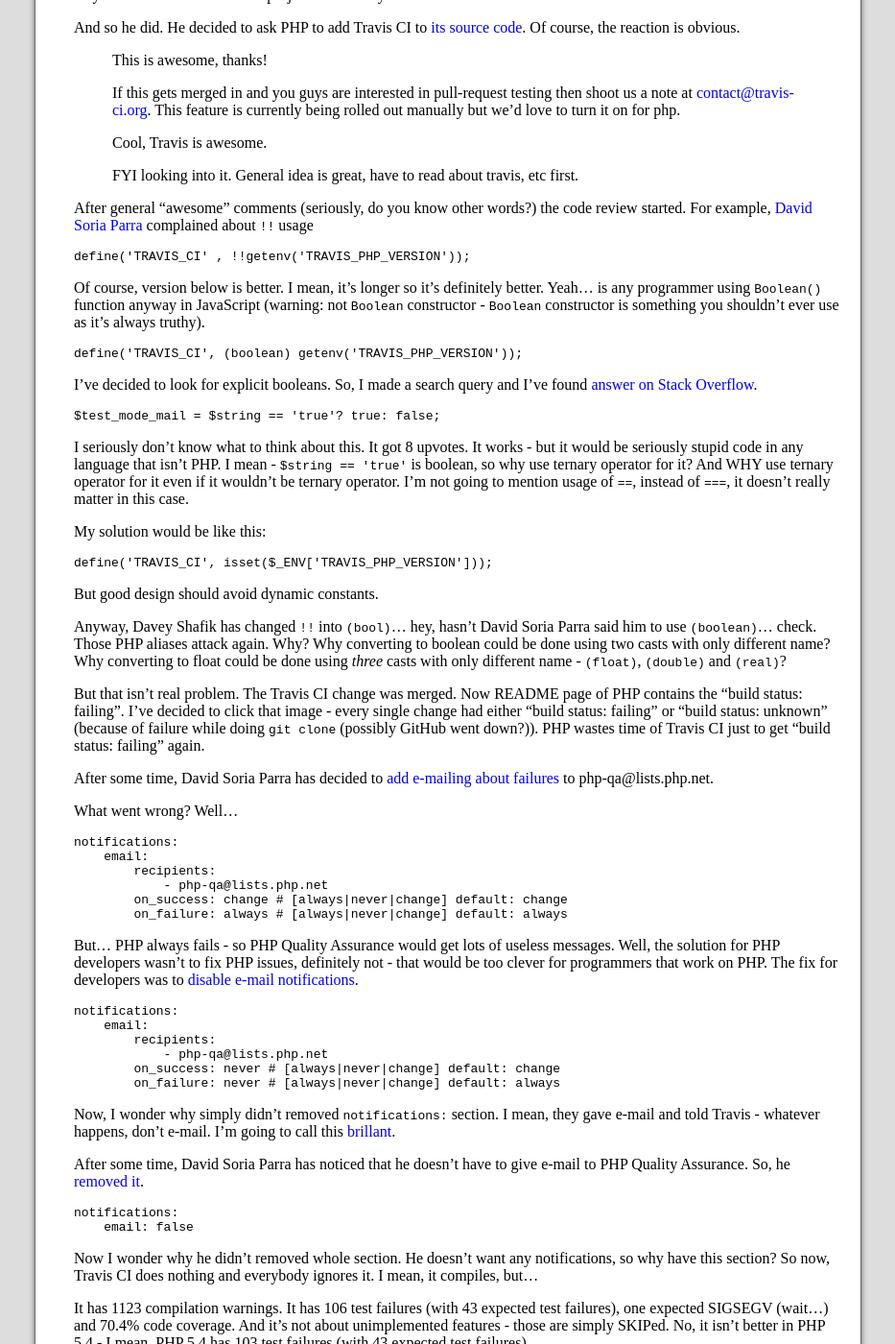
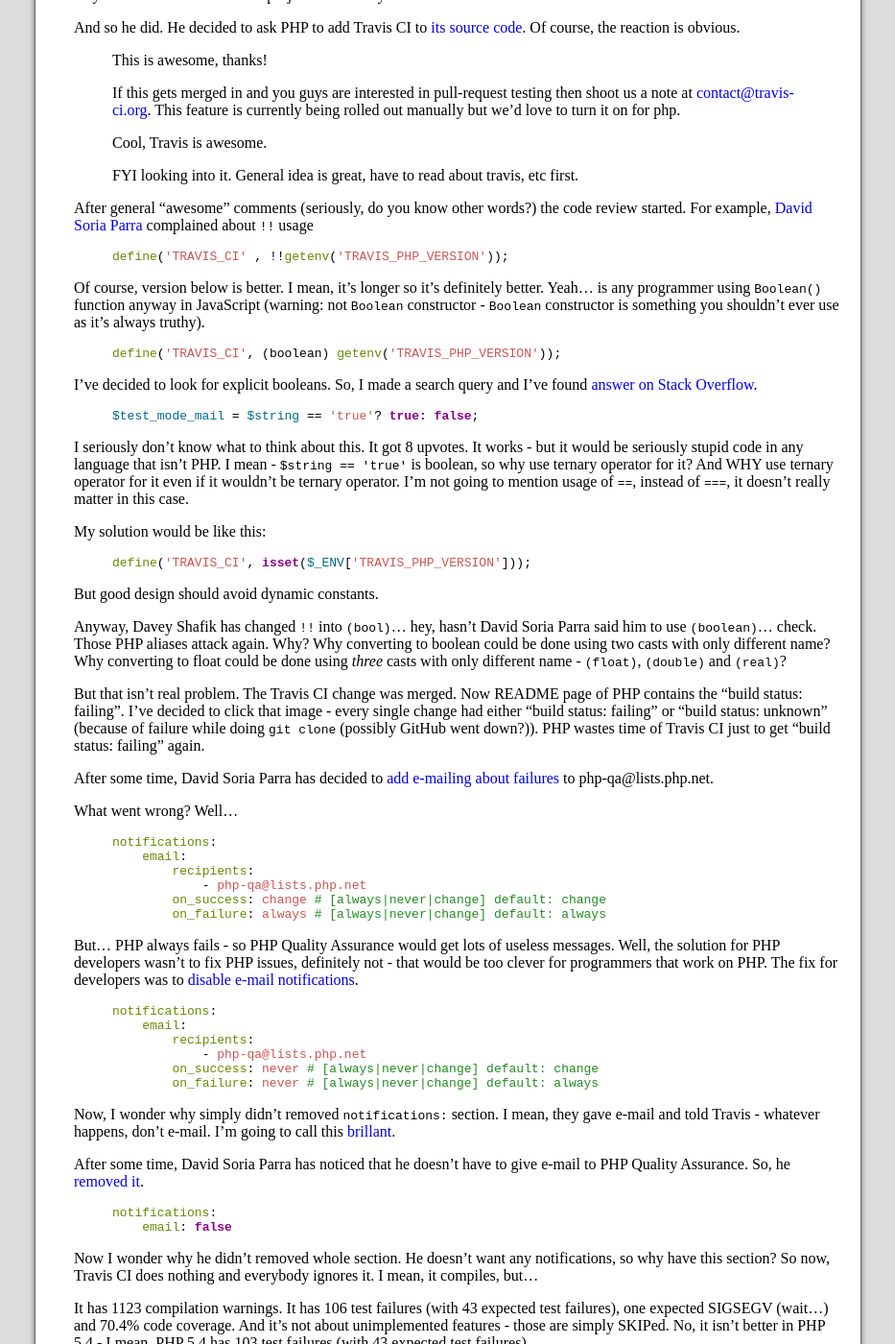
Before and after one commit to KamilaBorowska/old-xfix.github.io, a Jekyll site: the page built from _posts/2012-10-21-travis-add-and-forget.md, in a window 1280 px wide and 1400 px high, scrolled down 265 px. Shown: the whole window at 96% size, without its empty margins (173-1106 px from the left). Built offline with Jekyll 4.4.1, drawn with Linux system fonts in a browser that asks for light colours; comment, search, counter and statistics services are not loaded; some of the changed text lies outside the part shown.

Commit message:
Revert "Remove Pygments usage"
This reverts commit 4352661c860ff23ef211bb0fb4f93be7284814b4.

```diff
--- a/_posts/2012-10-21-travis-add-and-forget.md
+++ b/_posts/2012-10-21-travis-add-and-forget.md
@@ -38,19 +38,25 @@
 the code review started. For example, [David Soria Parra] complained
 about `!!` usage
 
-    define('TRAVIS_CI' , !!getenv('TRAVIS_PHP_VERSION'));
+{% highlight php startinline %}
+define('TRAVIS_CI' , !!getenv('TRAVIS_PHP_VERSION'));
+{% endhighlight %}
 
 Of course, version below is better. I mean, it's longer so it's
 definitely better. Yeah... is any programmer using `Boolean()` function
 anyway in JavaScript (warning: not `Boolean` constructor - `Boolean`
 constructor is something you shouldn't ever use as it's always truthy).
 
-    define('TRAVIS_CI', (boolean) getenv('TRAVIS_PHP_VERSION'));
+{% highlight php startinline %}
+define('TRAVIS_CI', (boolean) getenv('TRAVIS_PHP_VERSION'));
+{% endhighlight %}
 
 I've decided to look for explicit booleans. So, I made a search query
 and I've found [answer on Stack Overflow].
 
-    $test_mode_mail = $string == 'true'? true: false;
+{% highlight php startinline %}
+$test_mode_mail = $string == 'true'? true: false;
+{% endhighlight %}
 
 I seriously don't know what to think about this. It got 8 upvotes. It
 works - but it would be seriously stupid code in any language that
@@ -61,7 +67,9 @@
 
 My solution would be like this:
 
-    define('TRAVIS_CI', isset($_ENV['TRAVIS_PHP_VERSION']));
+{% highlight php startinline %}
+define('TRAVIS_CI', isset($_ENV['TRAVIS_PHP_VERSION']));
+{% endhighlight %}
 
 But good design should avoid dynamic constants.
 
@@ -84,12 +92,14 @@
 
 What went wrong? Well...
 
-    notifications:
-        email:
-            recipients:
-                - php-qa@lists.php.net
-            on_success: change # [always|never|change] default: change
-            on_failure: always # [always|never|change] default: always
+{% highlight yaml %}
+notifications:
+    email:
+        recipients:
+            - php-qa@lists.php.net
+        on_success: change # [always|never|change] default: change
+        on_failure: always # [always|never|change] default: always
+{% endhighlight %}
 
 But... PHP always fails - so PHP Quality Assurance would get lots of
 useless messages. Well, the solution for PHP developers wasn't to fix
@@ -97,12 +107,14 @@
 that work on PHP. The fix for developers was to
 [disable e-mail notifications].
 
-    notifications:
-        email:
-            recipients:
-                - php-qa@lists.php.net
-            on_success: never # [always|never|change] default: change
-            on_failure: never # [always|never|change] default: always
+{% highlight yaml %}
+notifications:
+    email:
+        recipients:
+            - php-qa@lists.php.net
+        on_success: never # [always|never|change] default: change
+        on_failure: never # [always|never|change] default: always
+{% endhighlight %}
 
 Now, I wonder why simply didn't removed `notifications:` section. I
 mean, they gave e-mail and told Travis - whatever happens, don't
@@ -111,8 +123,10 @@
 After some time, David Soria Parra has noticed that he doesn't have
 to give e-mail to PHP Quality Assurance. So, he [removed it].
 
-    notifications:
-        email: false
+{% highlight yaml %}
+notifications:
+    email: false
+{% endhighlight %}
 
 Now I wonder why he didn't removed whole section. He doesn't want
 any notifications, so why have this section? So now, Travis CI does
@@ -143,7 +157,9 @@
 ### 2012-10-29 update
 The older version of article was mentioning following syntax.
 
-    const TRAVIS_CI = isset($_ENV['TRAVIS_PHP_VERSION']);
+{% highlight php startinline %}
+const TRAVIS_CI = isset($_ENV['TRAVIS_PHP_VERSION']);
+{% endhighlight %}
 
 Turns out that it doesn't work. Why? Because constant value isn't
 constant - it depends on environment variable existing. All you get is
@@ -156,7 +172,9 @@
 
 Instead, the solution should be more like this.
 
-    $travis_ci = isset($_ENV['TRAVIS_PHP_VERSION']);
+{% highlight php startinline %}
+$travis_ci = isset($_ENV['TRAVIS_PHP_VERSION']);
+{% endhighlight %}
 
 It's not constant. It shouldn't be because it isn't real constant.
 
```
Also changed, not shown: _posts/2012-09-13-breaking-compatibility-is-not-fun.md (+19 -17 lines), _posts/2012-09-15-how-i-learned-to-stop-worrying-and-install-the-panda.md (+19 -7 lines), _posts/2012-09-16-perl-6-changes-2012W37.md (+15 -19 lines).
